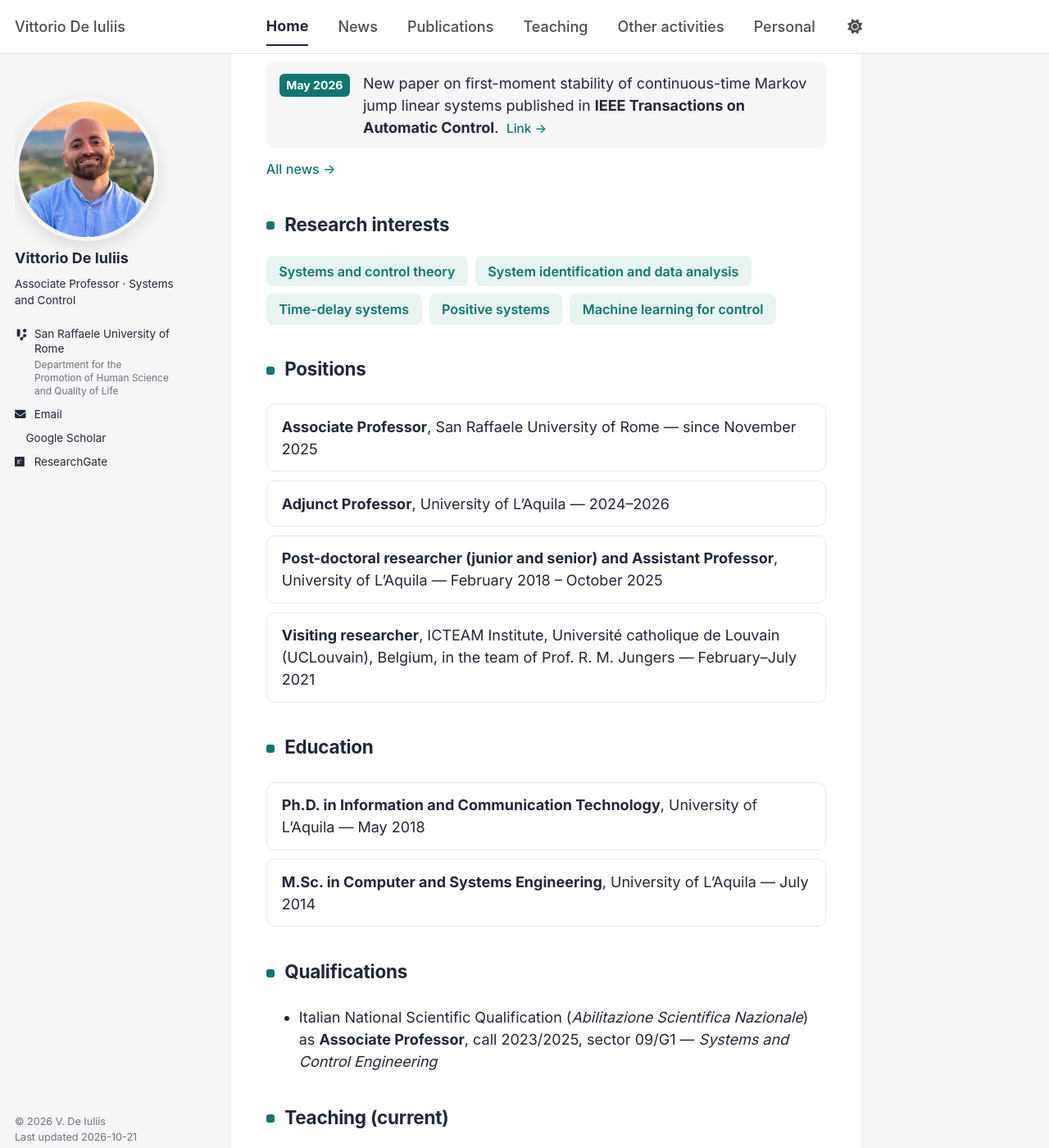
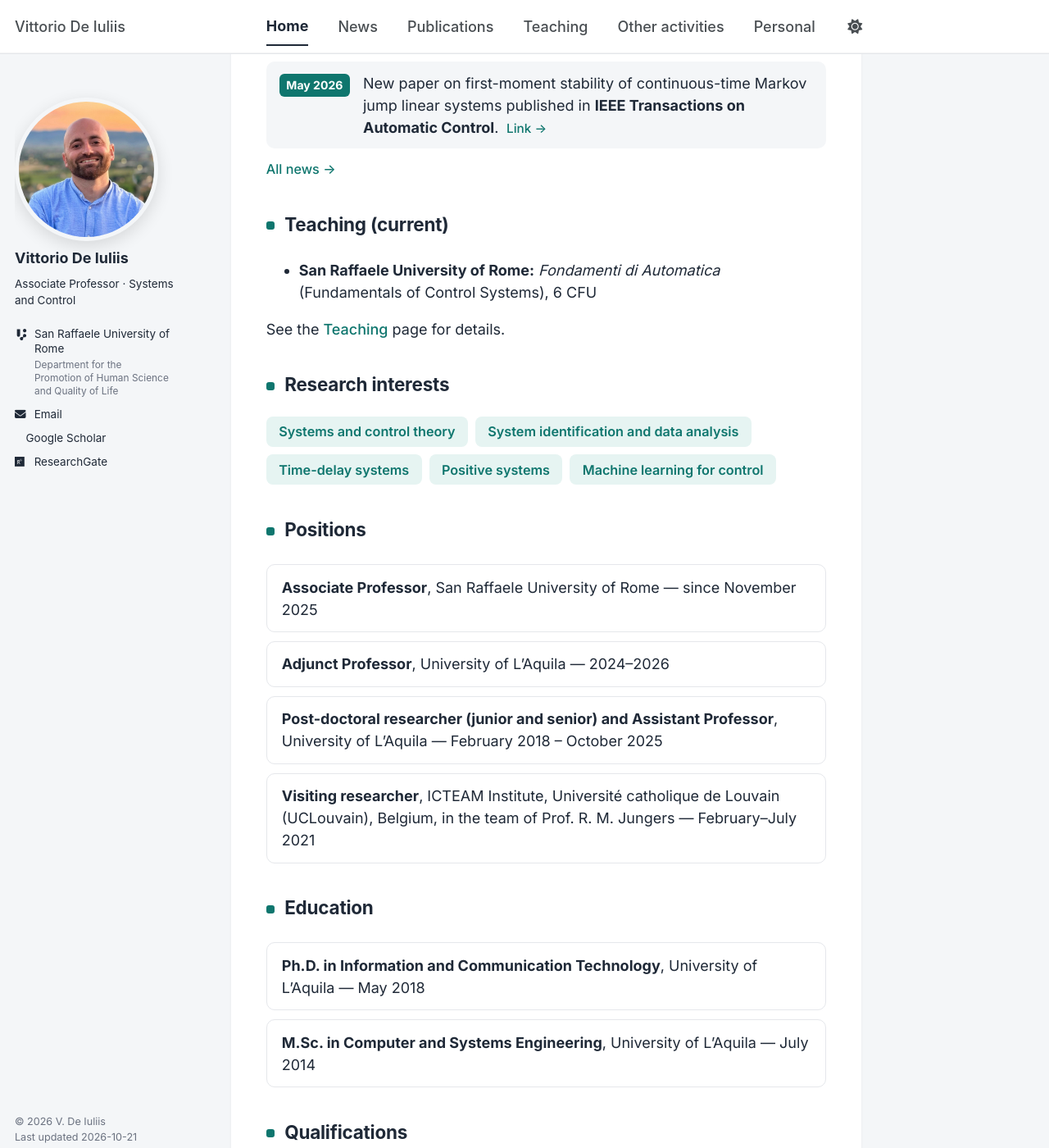
Before and after one commit to vdeiuliis/vdeiuliis.github.io, a Jekyll site: the page built from _pages/about.md, in a window 1280 px wide and 1400 px high, scrolled down 901 px. Shown: the whole window at 82% size. Built offline with Jekyll 4.4.1, drawn with Linux system fonts in a browser that asks for light colours; a style sheet for code colours, icons or effects is not loaded; some of the changed text lies outside the part shown.

Commit message:
Home: Teaching above Research interests

```diff
--- a/_pages/about.md
+++ b/_pages/about.md
@@ -12,6 +12,12 @@ I am an **Associate Professor** at [San Raffaele University of Rome](https://www
 My research lies in **systems and control theory**, with a focus on time-delay systems, positive systems, switched and Markov jump systems, system identification, and the use of machine learning in control.
 
 {% include news-latest.html limit=5 %}
+
+Teaching (current)
+------
+- **San Raffaele University of Rome:** *Fondamenti di Automatica* (Fundamentals of Control Systems), 6 CFU
+
+See the [Teaching](/teaching/) page for details.
 
 Research interests
 ------
```
Also changed, not shown: other parts of _pages/about.md (+0 -6 lines).
